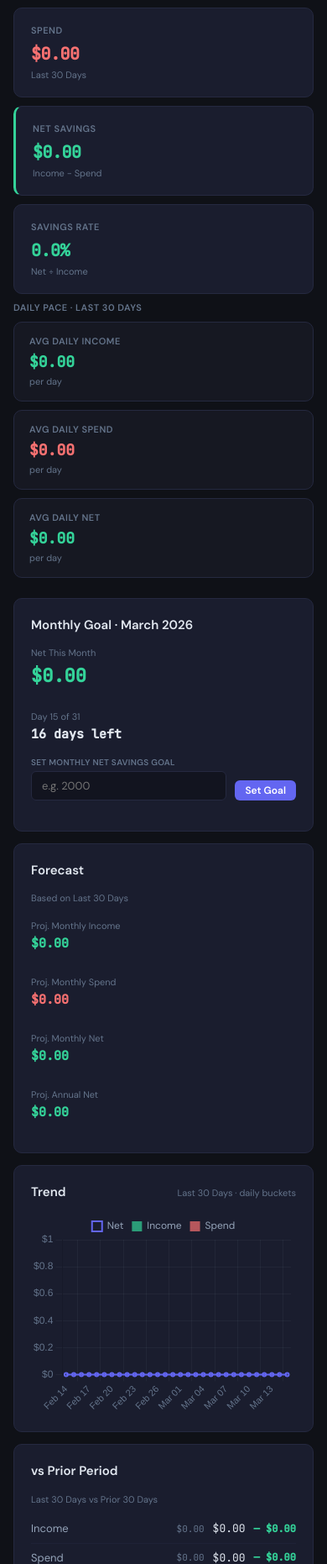
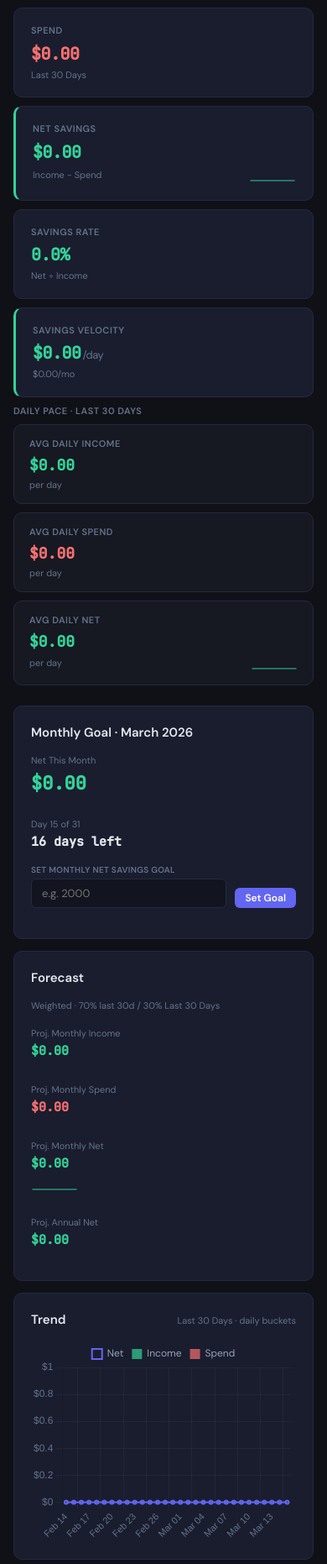
Before and after one commit to johntunde87/finance-dashboard, a Flask app: page / in a window 390 px wide. Shown: the part 490-2352 px from the top of the page at 84% size. Run offline with Flask 3, Linux system fonts and the light colour scheme; data comes from the database, SQL or seed files in the repository; tables that the repository leaves empty hold one stand-in row (values such as "Sample post").

Commit message:
Dashboard v2: savings velocity, pace gap, weighted forecast, sparklines, improved runway/spend estimates
- Add Savings Velocity KPI card (avg daily net × 30/mo) with green/red/gold color coding
- Add Pace Gap to Monthly Goal card (actual vs target-by-today, shown as ahead/behind)
- Rename "Expected by Today" → "Target by Today"
- Improved Required Daily Income: uses min(MTD spend pace, 3-mo avg) to dampen early-month spikes
- Weighted forecast: 70% last-30-day net + 30% selected-horizon baseline
- Sparklines on Net Savings, Avg Daily Net, Proj. Monthly Net, and Current Balance cards
- Runway displayed in days when < 1 month (e.g. "0.3 days" instead of "0.0 mo")
- KPI row expanded to 5 columns (3-col at tablet breakpoint)

Co-Authored-By: Claude Sonnet 4.6 <noreply@anthropic.com>

```diff
--- a/app.py
+++ b/app.py
@@ -911,7 +911,7 @@ def get_comparison_periods(horizon, start_date, end_date, days):
         return date(py, 1, 1).isoformat(), pe.isoformat(), f'YTD {py}'
 
 
-def compute_monthly_goal_tracking(conn, monthly_net_target):
+def compute_monthly_goal_tracking(conn, monthly_net_target, avg_3mo_daily_spend=None):
     """Always based on current calendar month, not the selected horizon."""
     today = date.today()
     month_start = date(today.year, today.month, 1).isoformat()
@@ -934,20 +934,28 @@ def compute_monthly_goal_tracking(conn, monthly_net_target):
     avg_daily_net_month   = actual_net / days_elapsed if days_elapsed > 0 else 0.0
     projected_eom_net     = round(avg_daily_net_month * days_in_month, 2)
 
+    # Improved spend estimate: min(MTD pace, 3-month baseline) to dampen early-month spikes
+    if avg_3mo_daily_spend is not None and avg_3mo_daily_spend > 0:
+        estimated_daily_spend = min(avg_daily_spend_month, avg_3mo_daily_spend)
+    else:
+        estimated_daily_spend = avg_daily_spend_month
+
     goal          = None
     progress_pct  = None
     expected_net  = None
     pace_status   = None
     req_daily_net = None
     req_daily_inc = None
+    pace_gap       = None
 
     if monthly_net_target is not None:
         goal = round(monthly_net_target, 2)
         progress_pct  = round(actual_net / monthly_net_target * 100, 1) if monthly_net_target != 0 else None
         expected_net  = round(monthly_net_target * days_elapsed / days_in_month, 2)
+        pace_gap      = round(actual_net - expected_net, 2)
         if days_remaining > 0:
             req_daily_net = round((monthly_net_target - actual_net) / days_remaining, 2)
-            proj_rem_spd  = avg_daily_spend_month * days_remaining
+            proj_rem_spd  = estimated_daily_spend * days_remaining
             req_daily_inc = round((max(0.0, monthly_net_target - actual_net) + proj_rem_spd) / days_remaining, 2)
         # Pace status: ahead if actual >= expected × 1.05, near >= 0.85, else behind
         if expected_net is not None:
@@ -965,6 +973,7 @@ def compute_monthly_goal_tracking(conn, monthly_net_target):
         'actual_spend':            round(cur_spd, 2),
         'progress_pct':            progress_pct,
         'expected_net_today':      expected_net,
+        'pace_gap':                pace_gap,
         'pace_status':             pace_status,
         'projected_eom_net':       projected_eom_net,
         'required_daily_net':      req_daily_net,
@@ -973,6 +982,7 @@ def compute_monthly_goal_tracking(conn, monthly_net_target):
         'days_in_month':           days_in_month,
         'days_remaining':          days_remaining,
         'avg_daily_spend_month':   round(avg_daily_spend_month, 2),
+        'estimated_daily_spend':   round(estimated_daily_spend, 2),
         'month_label':             today.strftime('%B %Y'),
     }
 
@@ -1002,6 +1012,7 @@ def api_dashboard():
     avg_daily_income = round(income / days, 2)
     avg_daily_spend  = round(spend  / days, 2)
     avg_daily_net    = round(net    / days, 2)
+    savings_velocity_monthly = round(avg_daily_net * 30, 2)
 
     # ── Cash position  (current balance never changes with horizon)
     current_balance = get_current_balance(conn)
@@ -1036,13 +1047,28 @@ def api_dashboard():
 
     r3m = compute_rolling_3month_avg(conn)
     avg_monthly_spend = r3m['avg_monthly']['spend']
-    runway_months = round(current_balance / avg_monthly_spend, 1) if avg_monthly_spend > 0 else None
+    runway_months     = round(current_balance / avg_monthly_spend, 1) if avg_monthly_spend > 0 else None
+    runway_days       = round(current_balance / avg_monthly_spend * 30, 1) if avg_monthly_spend > 0 else None
+    avg_3mo_daily_spend = round(avg_monthly_spend / 30, 2) if avg_monthly_spend > 0 else 0.0
 
-    # ── Forecast (based on selected horizon daily averages × 30/365)
+    # ── Forecast: weighted (70% last-30-day trend, 30% selected-horizon baseline)
     projected_monthly_income = round(avg_daily_income * 30, 2)
     projected_monthly_spend  = round(avg_daily_spend  * 30, 2)
-    projected_monthly_net    = round(avg_daily_net    * 30, 2)
-    projected_annual_net     = round(avg_daily_net    * 365, 2)
+    today_dt     = date.today()
+    recent_start = (today_dt - timedelta(days=29)).isoformat()
+    recent_end   = today_dt.isoformat()
+    recent_inc = conn.execute(
+        'SELECT COALESCE(SUM(amount),0) FROM transactions WHERE posting_date>=? AND posting_date<=? AND amount>0 AND is_internal_transfer=0',
+        (recent_start, recent_end)
+    ).fetchone()[0]
+    recent_spd = conn.execute(
+        'SELECT COALESCE(SUM(ABS(amount)),0) FROM transactions WHERE posting_date>=? AND posting_date<=? AND amount<0 AND is_internal_transfer=0',
+        (recent_start, recent_end)
+    ).fetchone()[0]
+    daily_net_recent   = (recent_inc - recent_spd) / 30
+    forecast_daily_net = round(0.7 * daily_net_recent + 0.3 * avg_daily_net, 2)
+    projected_monthly_net = round(forecast_daily_net * 30, 2)
+    projected_annual_net  = round(forecast_daily_net * 365, 2)
 
     # ── Trend chart
     bucket     = trend_bucket(horizon, days)
@@ -1069,9 +1095,16 @@ def api_dashboard():
     ).fetchall()
     spending_breakdown = [{'category': r['category'], 'amount': round(r['amount'], 2), 'count': r['count']} for r in breakdown_rows]
 
+    # ── Balance sparkline (last 30 days, reuse cash-position window)
+    bal_spark_rows = conn.execute(
+        'SELECT balance FROM transactions WHERE balance IS NOT NULL AND posting_date>=? AND posting_date<=? ORDER BY posting_date ASC, id ASC',
+        (l30_start, l30_end)
+    ).fetchall()
+    balance_sparkline = [r['balance'] for r in bal_spark_rows]
+
     # ── Monthly goal tracking (always current calendar month)
     settings     = get_kpi_settings(conn)
-    monthly_goal = compute_monthly_goal_tracking(conn, settings.get('monthly_net_target'))
+    monthly_goal = compute_monthly_goal_tracking(conn, settings.get('monthly_net_target'), avg_3mo_daily_spend)
 
     conn.close()
     return jsonify({
@@ -1083,6 +1116,8 @@ def api_dashboard():
         'kpis': {
             'income': round(income, 2), 'spend': round(spend, 2),
             'net': round(net, 2), 'savings_rate': savings_rate,
+            'savings_velocity_daily':   avg_daily_net,
+            'savings_velocity_monthly': savings_velocity_monthly,
         },
         'daily_pace': {
             'avg_daily_income': avg_daily_income,
@@ -1095,7 +1130,8 @@ def api_dashboard():
             'projected_monthly_spend':  projected_monthly_spend,
             'projected_monthly_net':    projected_monthly_net,
             'projected_annual_net':     projected_annual_net,
-            'label': f'Based on {period_label}',
+            'forecast_daily_net':       forecast_daily_net,
+            'label': f'Weighted \u00b7 70% last 30d / 30% {period_label}',
         },
         'trend': {'bucket': bucket, 'data': trend_data},
         'comparison': {
@@ -1111,10 +1147,12 @@ def api_dashboard():
         },
         'spending_breakdown': spending_breakdown,
         'cash_position': {
-            'current_balance':  round(current_balance, 2),
-            'net_change':       net_change,
+            'current_balance':   round(current_balance, 2),
+            'net_change':        net_change,
             'avg_monthly_spend': round(avg_monthly_spend, 2),
-            'runway_months':    runway_months,
+            'runway_months':     runway_months,
+            'runway_days':       runway_days,
+            'balance_sparkline': balance_sparkline,
         },
         'settings': {
             'monthly_net_target':  settings.get('monthly_net_target'),
--- a/static/css/style.css
+++ b/static/css/style.css
@@ -373,7 +373,13 @@ input:focus,select:focus { outline:none; border-color:var(--accent); }
 .db-row-label { font-size:11px; font-weight:600; text-transform:uppercase; letter-spacing:0.5px; color:var(--text-muted); margin-bottom:8px; margin-top:4px; }
 
 /* ─── KPI row (reuses .kpi-grid) ──────────── */
-.db-kpi-row { display:grid; grid-template-columns:repeat(4,1fr); gap:14px; margin-bottom:8px; }
+.db-kpi-row { display:grid; grid-template-columns:repeat(5,1fr); gap:14px; margin-bottom:8px; }
+
+/* ─── Sparklines ───────────────────────────── */
+.db-sparkline { display:inline-block; vertical-align:middle; opacity:0.65; }
+
+/* ─── Velocity near-zero color ─────────────── */
+.vel-warn { color:var(--gold); }
 
 /* ─── Daily pace row ───────────────────────── */
 .db-pace-row { display:grid; grid-template-columns:repeat(3,1fr); gap:14px; margin-bottom:24px; }
@@ -443,7 +449,7 @@ input:focus,select:focus { outline:none; border-color:var(--accent); }
 
 /* ─── Responsive ───────────────────────────── */
 @media (max-width:768px) {
-    .db-kpi-row      { grid-template-columns:repeat(2,1fr); gap:10px; }
+    .db-kpi-row      { grid-template-columns:repeat(3,1fr); gap:10px; }
     .db-pace-row     { grid-template-columns:1fr; gap:10px; }
     .db-two-col      { grid-template-columns:1fr; }
     .db-three-col    { grid-template-columns:1fr; }
--- a/templates/dashboard.html
+++ b/templates/dashboard.html
@@ -81,6 +81,27 @@ const state = { horizon: '30d', customStart: null, customEnd: null, data: null,
 const $  = id => document.getElementById(id);
 const esc = s => String(s).replace(/&/g,'&amp;').replace(/</g,'&lt;').replace(/>/g,'&gt;');
 
+// Tiny SVG sparkline (no axes, no labels, minimal)
+function sparkline(values) {
+    if (!values || values.length < 2) return '';
+    const min = Math.min(...values), max = Math.max(...values);
+    const range = max - min || 1;
+    const W = 56, H = 18, pad = 2;
+    const pts = values.map((v, i) => {
+        const x = pad + (i / (values.length - 1)) * (W - 2 * pad);
+        const y = (H - pad) - ((v - min) / range) * (H - 2 * pad);
+        return `${x.toFixed(1)},${y.toFixed(1)}`;
+    }).join(' ');
+    return `<svg class="db-sparkline" width="${W}" height="${H}" viewBox="0 0 ${W} ${H}"><polyline points="${pts}" fill="none" stroke="currentColor" stroke-width="1.5" stroke-linecap="round" stroke-linejoin="round"/></svg>`;
+}
+
+// Savings velocity color
+function velColor(v) {
+    if (v >= 0) return 'positive';
+    if (v > -10) return 'vel-warn';
+    return 'negative';
+}
+
 function fmt(v) {
     return '$' + Math.abs(v).toLocaleString('en-US', {minimumFractionDigits:2, maximumFractionDigits:2});
 }
@@ -131,6 +152,8 @@ function renderAll() {
 function renderKPIs(d) {
     const k = d.kpis;
     const srClass = k.savings_rate >= 0 ? 'positive' : 'negative';
+    const vc = velColor(k.savings_velocity_daily);
+    const trendNets = (d.trend && d.trend.data) ? d.trend.data.map(r => r.net) : [];
     $('kpiRow').innerHTML = `
         <div class="kpi-card">
             <div class="kpi-label">Income</div>
@@ -145,18 +168,27 @@ function renderKPIs(d) {
         <div class="kpi-card ${k.net >= 0 ? 'card-accent-green' : 'card-accent-red'}">
             <div class="kpi-label">Net Savings</div>
             <div class="kpi-value ${netClass(k.net)}">${fmtNet(k.net)}</div>
-            <div class="kpi-sub">Income \u2212 Spend</div>
+            <div style="display:flex;justify-content:space-between;align-items:center">
+                <div class="kpi-sub">Income \u2212 Spend</div>
+                <span class="${netClass(k.net)}">${sparkline(trendNets)}</span>
+            </div>
         </div>
         <div class="kpi-card">
             <div class="kpi-label">Savings Rate</div>
             <div class="kpi-value ${srClass}">${k.savings_rate.toFixed(1)}%</div>
             <div class="kpi-sub">Net \u00f7 Income</div>
+        </div>
+        <div class="kpi-card ${vc === 'positive' ? 'card-accent-green' : vc === 'negative' ? 'card-accent-red' : ''}">
+            <div class="kpi-label">Savings Velocity</div>
+            <div class="kpi-value ${vc}">${fmtNet(k.savings_velocity_daily)}<span style="font-family:'DM Sans',sans-serif;font-size:13px;font-weight:400;color:var(--text-muted);margin-left:2px">/day</span></div>
+            <div class="kpi-sub">${fmtNet(k.savings_velocity_monthly)}/mo</div>
         </div>`;
 }
 
 // ─── Daily Pace Row ───────────────────────────────────────────
 function renderPace(d) {
     const p = d.daily_pace;
+    const trendNets = (d.trend && d.trend.data) ? d.trend.data.map(r => r.net) : [];
     $('paceHorizonLabel').textContent = d.period.label;
     $('paceRow').innerHTML = `
         <div class="db-pace-card">
@@ -172,7 +204,10 @@ function renderPace(d) {
         <div class="db-pace-card">
             <div class="db-pace-label">Avg Daily Net</div>
             <div class="db-pace-value ${netClass(p.avg_daily_net)}">${fmtNet(p.avg_daily_net)}</div>
-            <div class="kpi-sub">per day</div>
+            <div style="display:flex;justify-content:space-between;align-items:center">
+                <div class="kpi-sub">per day</div>
+                <span class="${netClass(p.avg_daily_net)}">${sparkline(trendNets)}</span>
+            </div>
         </div>`;
 }
 
@@ -229,10 +264,10 @@ function renderMonthlyGoal(d) {
                     <span class="kpi-sub">${fmt(g.goal)} goal</span>
                 </div>
             </div>
-            <div class="db-two-stat" style="margin-bottom:12px">
+            <div class="db-two-stat" style="margin-bottom:8px">
                 <div class="db-metric">
-                    <div class="db-metric-label">Expected by Today</div>
-                    <div class="db-metric-value">${fmt(g.expected_net_today || 0)}</div>
+                    <div class="db-metric-label">Target by Today</div>
+                    <div class="db-metric-value">${fmtNet(g.expected_net_today || 0)}</div>
                     <div class="kpi-sub">Day ${g.days_elapsed}/${g.days_in_month}</div>
                 </div>
                 <div class="db-metric">
@@ -240,11 +275,15 @@ function renderMonthlyGoal(d) {
                     <div class="db-metric-value ${netClass(g.projected_eom_net)}">${fmtNet(g.projected_eom_net)}</div>
                 </div>
             </div>
+            ${g.pace_gap !== null && g.pace_gap !== undefined ? `
+            <div style="font-size:12px;font-weight:600;padding:5px 10px;margin-bottom:12px;border-radius:var(--radius-sm);background:var(--bg-primary);color:${g.pace_gap >= 0 ? 'var(--green)' : 'var(--red)'}">
+                ${g.pace_gap >= 0 ? `Ahead of Pace: ${fmt(g.pace_gap)}` : `Behind Pace: ${fmt(Math.abs(g.pace_gap))}`}
+            </div>` : '<div style="margin-bottom:12px"></div>'}
             ${g.required_daily_income !== null ? `
             <div class="db-highlight-box">
                 <div class="db-highlight-label">Required Daily Income to Hit Goal</div>
                 <div class="db-highlight-value">${fmt(g.required_daily_income)}<span class="db-highlight-unit">/day</span></div>
-                <div class="db-highlight-sub">Assumes ${fmt(g.avg_daily_spend_month)}/day spend \u00b7 ${g.days_remaining} days left</div>
+                <div class="db-highlight-sub">Assumes ${fmt(g.estimated_daily_spend)}/day spend \u00b7 ${g.days_remaining} days left</div>
             </div>` : ''}
             <div class="target-edit-row" style="padding-top:12px;margin-top:12px;border-top:1px solid var(--border)">
                 <input type="number" id="goalInput" class="target-input" value="${g.goal}" step="100">
@@ -260,6 +299,7 @@ function renderMonthlyGoal(d) {
 // ─── Forecast ─────────────────────────────────────────────────
 function renderForecast(d) {
     const f = d.forecast;
+    const trendNets = (d.trend && d.trend.data) ? d.trend.data.map(r => r.net) : [];
     $('forecastCard').innerHTML = `
         <div class="section" style="height:100%">
             <div class="section-header"><h2>Forecast</h2></div>
@@ -276,6 +316,7 @@ function renderForecast(d) {
                 <div class="db-metric">
                     <div class="db-metric-label">Proj. Monthly Net</div>
                     <div class="db-metric-value ${netClass(f.projected_monthly_net)}">${fmtNet(f.projected_monthly_net)}</div>
+                    <span class="${netClass(f.projected_monthly_net)}">${sparkline(trendNets)}</span>
                 </div>
                 <div class="db-metric">
                     <div class="db-metric-label">Proj. Annual Net</div>
@@ -382,14 +423,25 @@ function renderSpending(d) {
 function renderCashPosition(d) {
     const cp = d.cash_position;
     const ncCls = netClass(cp.net_change);
+
+    // Runway: show in days if < 1 month
     let runway = '';
     if (cp.runway_months !== null) {
         const rwCls = cp.runway_months >= 6 ? 'positive' : cp.runway_months >= 3 ? '' : 'negative';
+        let rwDisplay;
+        if (cp.runway_months < 1 && cp.runway_days !== null) {
+            rwDisplay = cp.runway_days < 1 ? '&lt; 1 day' : `${cp.runway_days.toFixed(1)} days`;
+        } else {
+            rwDisplay = `${cp.runway_months.toFixed(1)} mo`;
+        }
         runway = `<div class="db-metric">
             <div class="db-metric-label">Est. Runway</div>
-            <div class="db-metric-value ${rwCls}">${cp.runway_months.toFixed(1)} mo</div>
+            <div class="db-metric-value ${rwCls}">${rwDisplay}</div>
         </div>`;
     }
+
+    const balSpark = (cp.balance_sparkline && cp.balance_sparkline.length >= 2)
+        ? `<span class="${netClass(cp.current_balance)}">${sparkline(cp.balance_sparkline)}</span>` : '';
 
     $('cashPositionCard').innerHTML = `
         <div class="section">
@@ -397,6 +449,7 @@ function renderCashPosition(d) {
             <div class="db-metric">
                 <div class="db-metric-label">Current Balance</div>
                 <div class="db-metric-value lg ${netClass(cp.current_balance)}">${fmtNet(cp.current_balance)}</div>
+                <div style="display:flex;justify-content:flex-end">${balSpark}</div>
             </div>
             <div class="db-metric">
                 <div class="db-metric-label">Net Change (Last 30 Days)</div>
```
